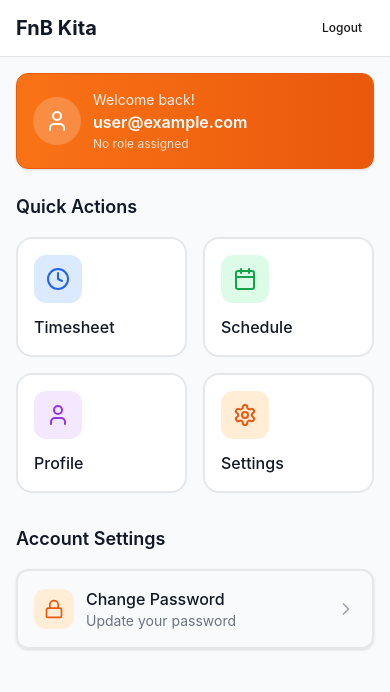
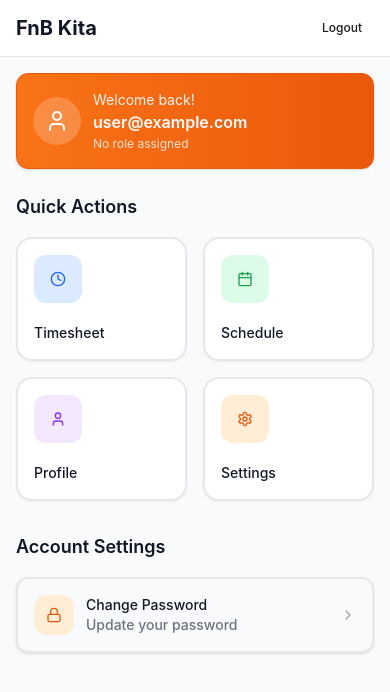
Before and after one commit to RaihanStark/fnb-kita-v2, a Next.js app: page /dashboard in a window 390 px wide. Shown: the top 692 px of the page. Built offline with nearby package versions, Linux system fonts and the light colour scheme; no server answers; sample sign-in values are in the browser's storage.

Commit message:
refactor: replace native button elements with shadcn Button component
- Replace all <button> elements with <Button> component from shadcn/ui
- Add proper variant and className props for consistent styling
- Maintain mobile-native design while using proper component architecture

```diff
--- a/src/app/dashboard/page.tsx
+++ b/src/app/dashboard/page.tsx
@@ -5,6 +5,7 @@ import { ProtectedRoute } from '@/components/auth/protected-route'
 import { LogoutButton } from '@/components/auth/logout-button'
 import { ChangePasswordForm } from '@/components/auth/change-password-form'
 import { Card, CardContent } from '@/components/ui/card'
+import { Button } from '@/components/ui/button'
 import { useState } from 'react'
 import {
   User,
@@ -45,12 +46,13 @@ export default function DashboardPage() {
         <div className="min-h-screen bg-gray-50 flex flex-col">
           <header className="bg-white border-b border-gray-200 sticky top-0 z-10 safe-top">
             <div className="px-4 py-3 flex items-center justify-between">
-              <button
+              <Button
                 onClick={() => setShowChangePassword(false)}
+                variant="ghost"
                 className="text-gray-700 font-medium"
               >
                 Cancel
-              </button>
+              </Button>
               <h1 className="text-lg font-semibold">Change Password</h1>
               <div className="w-16" />
             </div>
@@ -106,15 +108,16 @@ export default function DashboardPage() {
             {features.map((feature, index) => {
               const Icon = feature.icon
               return (
-                <button
+                <Button
                   key={index}
-                  className="bg-white rounded-2xl p-4 border-2 border-gray-200 text-left hover:border-orange-300 transition-colors active:scale-95"
+                  variant="outline"
+                  className="h-auto flex-col items-start justify-start bg-white rounded-2xl p-4 border-2 border-gray-200 text-left hover:border-orange-300 hover:bg-transparent transition-colors active:scale-95"
                 >
                   <div className={`w-12 h-12 rounded-xl ${feature.color} flex items-center justify-center mb-3`}>
                     <Icon className="w-6 h-6" />
                   </div>
                   <p className="font-medium text-gray-900">{feature.label}</p>
-                </button>
+                </Button>
               )
             })}
           </div>
@@ -124,9 +127,10 @@ export default function DashboardPage() {
             <h2 className="text-lg font-semibold text-gray-900 mb-4">Account Settings</h2>
             <Card className="border-2 border-gray-200">
               <CardContent className="p-0">
-                <button
+                <Button
                   onClick={() => setShowChangePassword(true)}
-                  className="w-full flex items-center justify-between p-4 hover:bg-gray-50 transition-colors"
+                  variant="ghost"
+                  className="w-full h-auto flex items-center justify-between p-4 hover:bg-gray-50 transition-colors rounded-none"
                 >
                   <div className="flex items-center space-x-3">
                     <div className="w-10 h-10 bg-orange-100 rounded-xl flex items-center justify-center">
@@ -138,7 +142,7 @@ export default function DashboardPage() {
                     </div>
                   </div>
                   <ChevronRight className="w-5 h-5 text-gray-400" />
-                </button>
+                </Button>
               </CardContent>
             </Card>
           </div>
```
